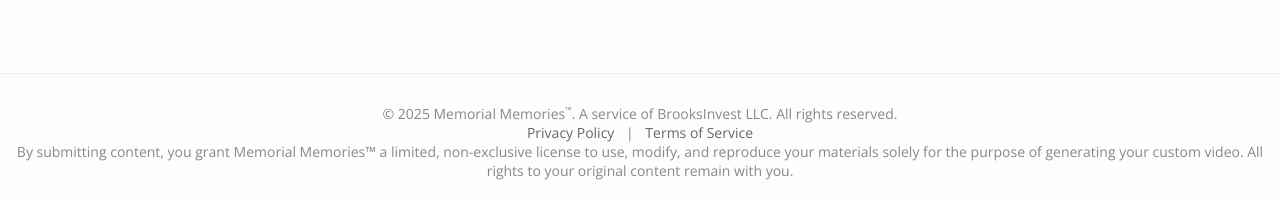
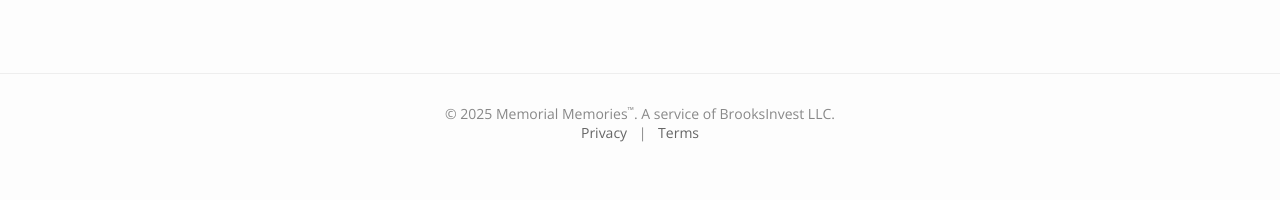
Before and after one commit to Kajin-0/memorial-memories, a plain HTML site: page index.html in a window 1280 px wide. Shown: the part 932-1132 px from the top of the page. After the commit the page ends 1094 px from the top, so only its background shows below. Drawn offline with nearby package versions, Linux system fonts and the light colour scheme; a script that the page names is missing.

Commit message:
Update index.html

```diff
--- a/index.html
+++ b/index.html
@@ -106,9 +106,8 @@
   </div>
 
   <footer>
-    &copy; 2025 Memorial Memories<span class="tm">™</span>. A service of BrooksInvest LLC. All rights reserved.<br />
-    <a href="/privacy.html">Privacy Policy</a> | <a href="/terms.html">Terms of Service</a><br />
-    By submitting content, you grant Memorial Memories™ a limited, non-exclusive license to use, modify, and reproduce your materials solely for the purpose of generating your custom video. All rights to your original content remain with you.
+    &copy; 2025 Memorial Memories<span class="tm">™</span>. A service of BrooksInvest LLC.<br />
+    <a href="/privacy.html">Privacy</a> | <a href="/terms.html">Terms</a>
   </footer>
 
 </body>
```
